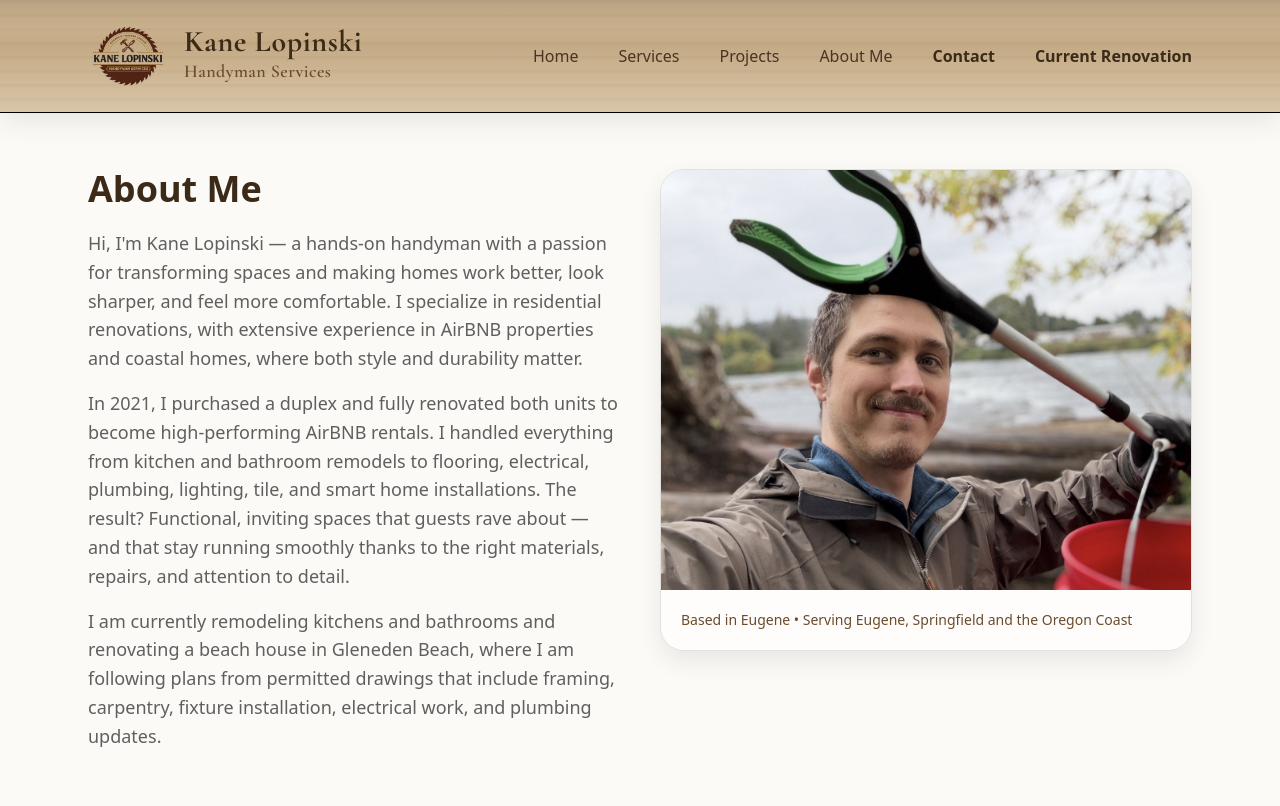
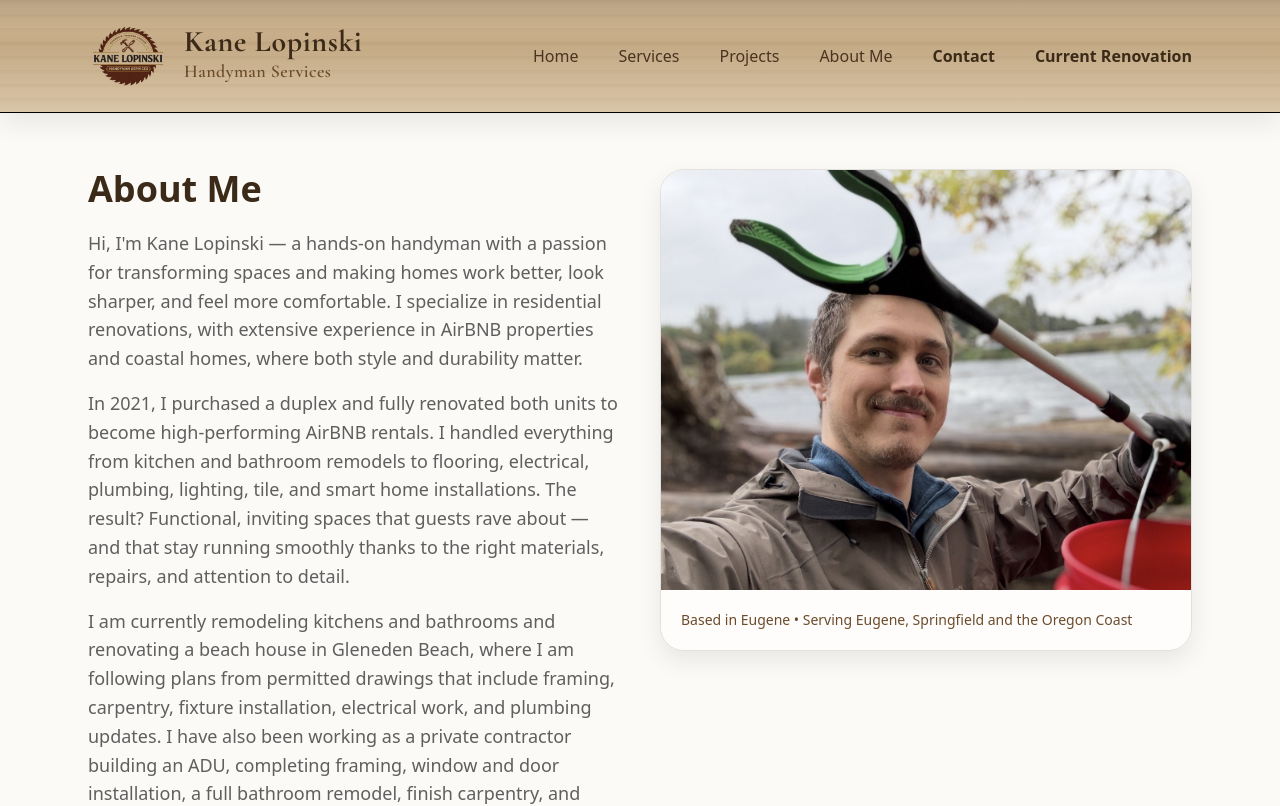
Before and after one commit to 33hongo33/handyman-site, a Next.js app: page /about in a window 1280 px wide. Shown: the top 806 px of the page. Built offline with nearby package versions, Linux system fonts and the light colour scheme.

Commit message:
added to about me paragraph

```diff
--- a/app/about/page.tsx
+++ b/app/about/page.tsx
@@ -30,9 +30,12 @@ export default function AboutPage() {
 
           <p className="mt-4 text-base sm:text-lg leading-relaxed text-[#4a3420]">
             I am currently remodeling kitchens and bathrooms and renovating a
-            beach house in Gleneden Beach, where I am following plans from
+             beach house in Gleneden Beach, where I am following plans from
             permitted drawings that include framing, carpentry, fixture
-            installation, electrical work, and plumbing updates.
+            installation, electrical work, and plumbing updates. I have also
+            been working as a private contractor building an ADU, completing
+            framing, window and door installation, a full bathroom remodel,
+            finish carpentry, and interior build-out work.
           </p>
         </div>
 
```
